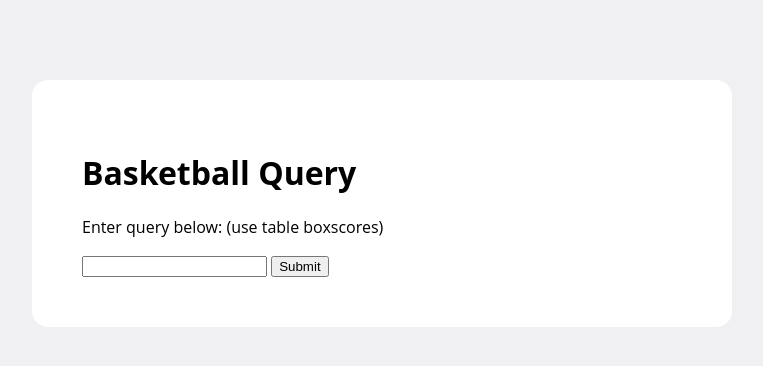
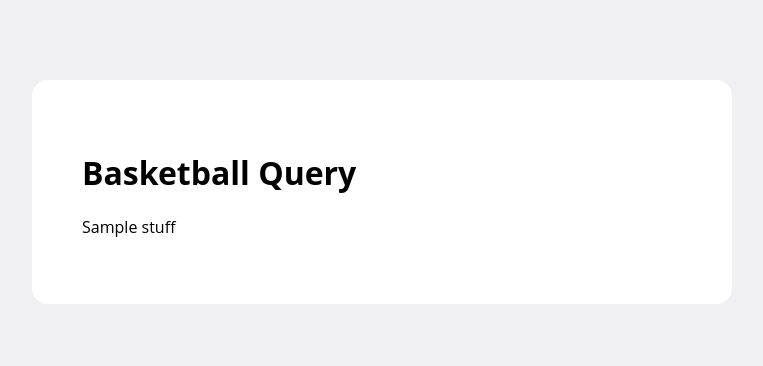
Before and after one commit to njazari/bball_reference, a Flask app: template templates/index.html in a window 1280 px wide. Shown: the top 366 px of the page, without its empty margins (258-1021 px from the left). Run offline with Flask 2, Linux system fonts and the light colour scheme; the template is opened without the code that fills it: most values are stand-ins (such as "Sample title", 1, 10 or a date in 2020).

Commit message:
added formatting for query results

```diff
--- a/bball_ref.py
+++ b/bball_ref.py
@@ -140,11 +140,7 @@ def getRows(query):
     c = db.cursor()
     c.execute(str(query))
     rows = c.fetchall()
-    output = ""
-    for i in rows:
-        output += str(i)
-        output += "\n"
-    return output
+    return rows
 
 # Ex: Get all of NBA history
 """
--- a/server.py
+++ b/server.py
@@ -11,7 +11,7 @@ def index():
 def query_results():
     query = request.values.get("query_form")
     rows = bball_ref.getRows(query)
-    return rows
+    return render_template('index.html', stuff=rows)
 
 if __name__ == '__main__':
     app.run(debug=True)
--- a/templates/index.html
+++ b/templates/index.html
@@ -43,11 +43,15 @@
 <body>
 <div>
     <h1>Basketball Query</h1>
-    <p>Enter query below: (use table boxscores)</p>
-    <form action = "/query" method = "get">
-        <input type = "text" name = "query_form">
-        <input type="submit" value="Submit">
-    </form>
+    {% if stuff %}
+        <p>{{stuff}}</p>
+    {% else %}
+        <p>Enter query below: (use table boxscores)</p>
+        <form action = "/query" method = "get">
+            <input type = "text" name = "query_form">
+            <input type="submit" value="Submit">
+        </form>
+    {% endif %}
 </div>
 </body>
 </html>
```
